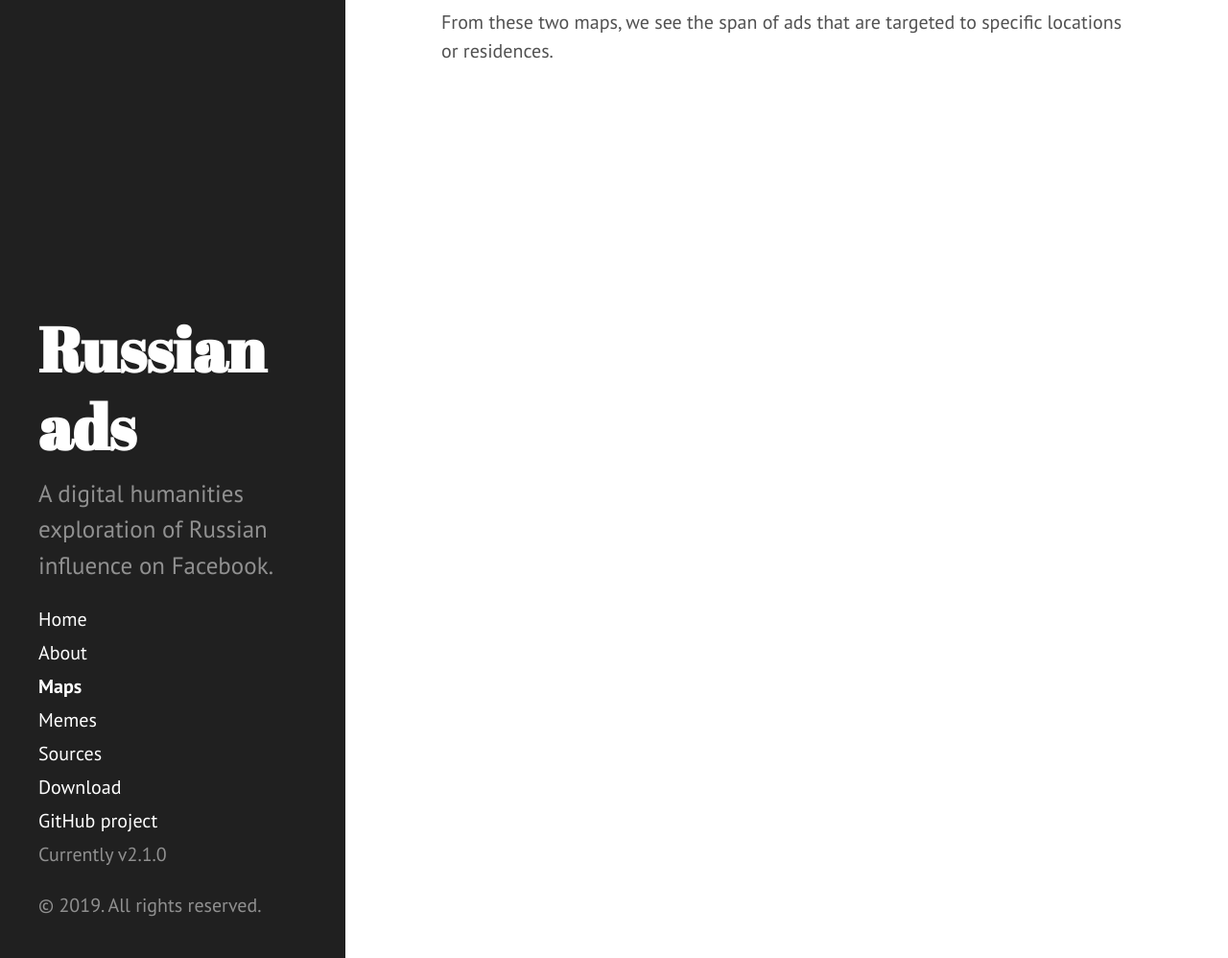
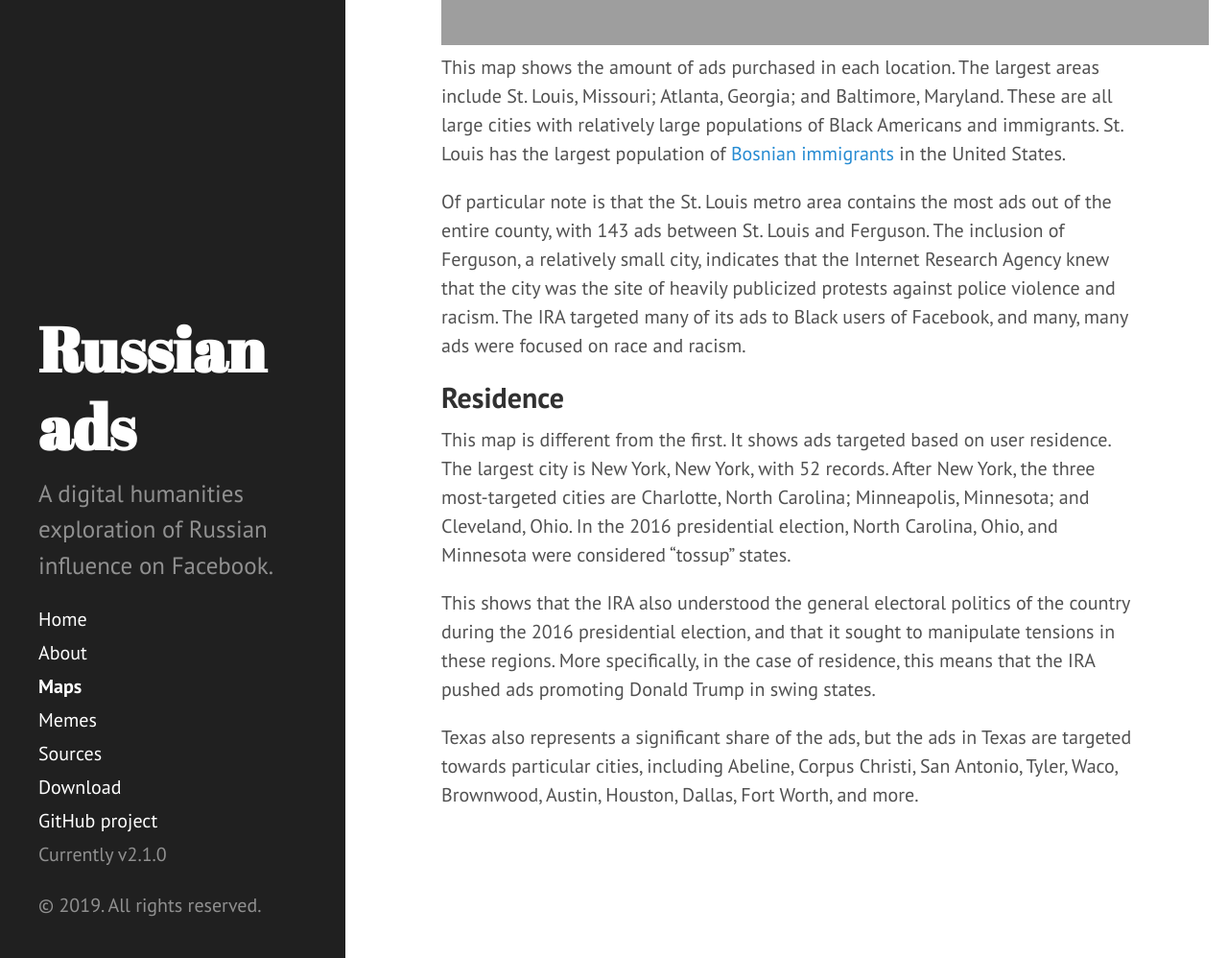
Before and after one commit to isawil/russian-ads, a Jekyll site: the page built from maps.md, in a window 1280 px wide and 1400 px high, scrolled down 1216 px. Shown: the part 402-1400 px from the top of the window at 96% size. Built offline with Jekyll 4.4.1, drawn with Linux system fonts in a browser that asks for light colours; grey boxes are pictures that could not be loaded.

Commit message:
Update maps.md

```diff
--- a/maps.md
+++ b/maps.md
@@ -17,6 +17,18 @@ Facebook continues to allow advertisers to curate their audiences. The ads colle
 
 "Location" and "residence" mean specific things. "Location" refers to the place you currently are, as seen by Facebook using [technology]. "Residence," on the other hand, means the place you call home, also according to Facebook. If you have a Facebook account and have indicated where you currently live, that's it. As an example, my Facebook profile says I live in Los Angeles, California, but I am currently typing this text from a hotel in Portland, Oregon. LA is my residence, while Portland is my location.
 
+## Location
+
 <iframe seamless frameborder="0" src="https://public.tableau.com/views/RussianAds/Sheet1?:embed=y&:display_count=yes&:showVizHome=no" width="800" height="600"></iframe>
 
-From these two maps, we see the span of ads that are targeted to specific locations or residences.
+This map shows the amount of ads purchased in each location. The largest areas include St. Louis, Missouri; Atlanta, Georgia; and Baltimore, Maryland. These are all large cities with relatively large populations of Black Americans and immigrants. St. Louis has the largest population of [Bosnian immigrants](http://www.theatlanticcities.com/politics/2013/02/why-are-there-so-many-bosnians-st-louis/4668/) in the United States.
+
+Of particular note is that the St. Louis metro area contains the most ads out of the entire county, with 143 ads between St. Louis and Ferguson. The inclusion of Ferguson, a relatively small city, indicates that the Internet Research Agency knew that the city was the site of heavily publicized protests against police violence and racism. The IRA targeted many of its ads to Black users of Facebook, and many, many ads were focused on race and racism.
+
+## Residence
+
+This map is different from the first. It shows ads targeted based on user residence. The largest city is New York, New York, with 52 records. After New York, the three most-targeted cities are Charlotte, North Carolina; Minneapolis, Minnesota; and Cleveland, Ohio. In the 2016 presidential election, North Carolina, Ohio, and Minnesota were considered "tossup" states.
+
+This shows that the IRA also understood the general electoral politics of the country during the 2016 presidential election, and that it sought to manipulate tensions in these regions. More specifically, in the case of residence, this means that the IRA pushed ads promoting Donald Trump in swing states.
+
+Texas also represents a significant share of the ads, but the ads in Texas are targeted towards particular cities, including Abeline, Corpus Christi, San Antonio, Tyler, Waco, Brownwood, Austin, Houston, Dallas, Fort Worth, and more.
```
